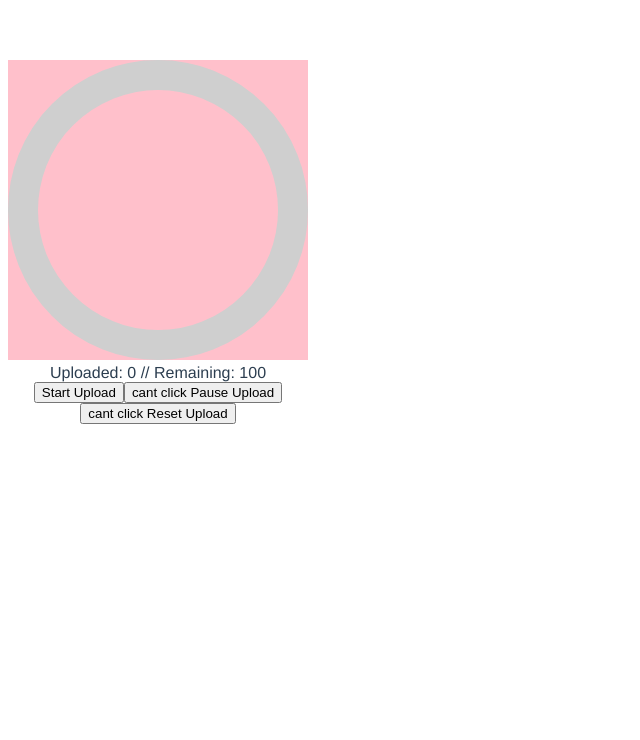
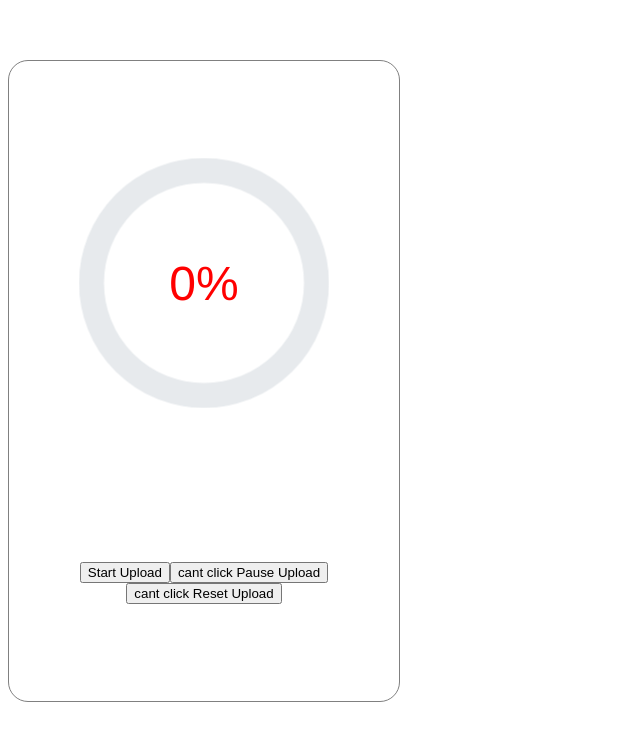
Before and after one commit to nienkedekker/vue-progress-spinner, a Vue app: page / in a window 1280 px wide. Shown: the top 740 px of the page, without its empty margins (0-640 px from the left). Built offline with nearby package versions, Linux system fonts and the light colour scheme.

Commit message:
fix percentage label remaining into place inside the spinner

```diff
--- a/src/components/Spinner.vue
+++ b/src/components/Spinner.vue
@@ -1,4 +1,5 @@
 <template>
+  <section class="container">
     <div class="wrapper">
       <svg
         class="spinner"
@@ -20,12 +21,9 @@
           ></path>
         </g>
       </svg>
-    <div v-if="hasFinished">
-      ur done yay
+      <div class="percentageLabel">{{ percentageUploaded }}%</div>
     </div>
-    <span class="label">
-      Uploaded: {{ percentageUploaded }} // Remaining: {{ percentageRemaining }}
-    </span>
+    <div class="buttons">
       <button @click="startUpload">Start Upload</button>
       <button @click="pauseUpload">
         <span v-if="!hasStarted || hasFinished">cant click</span>
@@ -36,6 +34,7 @@
         Reset Upload
       </button>
     </div>
+  </section>
 </template>
 
 <script>
@@ -56,10 +55,11 @@ export default {
       this.hasStarted = true;
       this.timerInterval = setInterval(() => {
         if (this.percentageUploaded < this.totalPercentage) {
-          this.percentageUploaded += 1;
+          this.percentageUploaded++;
         }
         if (this.percentageUploaded === this.totalPercentage) {
           this.hasFinished = true;
+          clearInterval(this.timerInterval);
         }
       }, 100);
     },
@@ -87,11 +87,23 @@ export default {
 </script>
 
 <style scoped lang="scss">
+.container {
+  border: 1px solid grey;
+  padding: 20px;
+  background: #fff;
+  border-radius: 20px;
+  height: 600px;
+  width: 350px;
+  display: flex;
+  flex-direction: column;
+  justify-content: space-around;
+  align-items: center;
+}
+
 .wrapper {
-  background: pink;
+  width: 250px;
+  height: 250px;
   position: relative;
-  width: 300px;
-  height: 300px;
 }
 
 .spinner {
@@ -99,9 +111,22 @@ export default {
   stroke: none;
 }
 
+.percentageLabel {
+  color: red;
+  position: absolute;
+  top: 0;
+  left: 0;
+  display: flex;
+  align-items: center;
+  justify-content: center;
+  font-size: 48px;
+  width: 250px;
+  height: 250px;
+}
+
 .percentageUploaded {
   stroke-width: 9px;
-  stroke: #6c57c2;
+  stroke: #3c9ffd;
 }
 
 .percentageRemaining {
@@ -109,11 +134,11 @@ export default {
   stroke-linecap: round;
   transform: rotate(90deg);
   transform-origin: center;
-  stroke: #cfcfcf;
-  animation: yay-spinny 2s linear infinite;
+  stroke: #e7eaed;
+  animation: rotateSpinner 2s linear infinite;
 }
 
-@keyframes yay-spinny {
+@keyframes rotateSpinner {
   0% {
     transform: rotate(0deg);
   }
```
Also changed, not shown: src/components/Buttons.vue (added), src/components/ProgressVisual.vue (added). Lines whose indentation alone changed are shown as unchanged.
